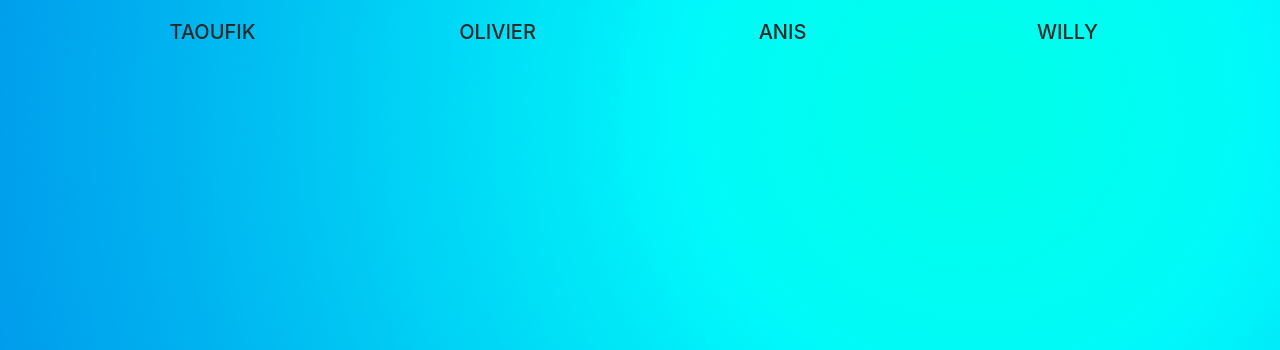
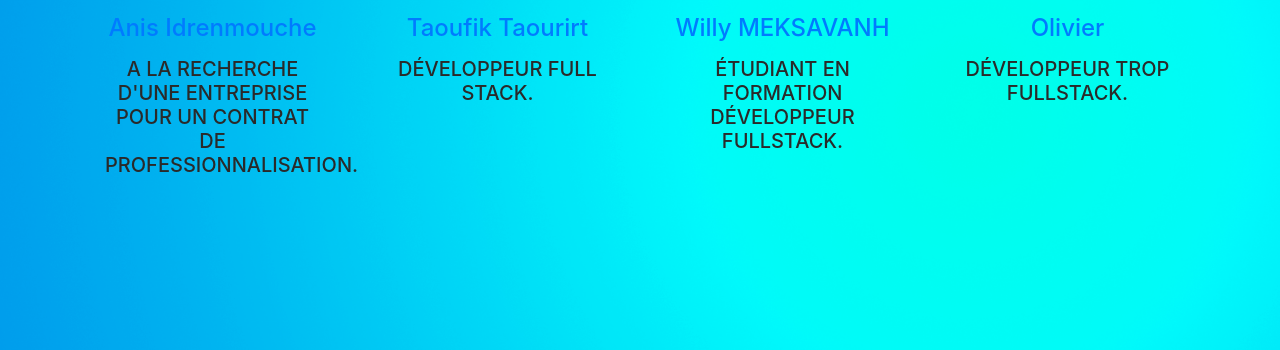
Before and after one commit to mrlaowilly/site_educatif, a Symfony app: template templates/default/reference.html.twig in a window 1280 px wide. Shown: the part 450-800 px from the top of the page. Run offline with Twig, Linux system fonts and the light colour scheme; the template is opened without the code that fills it, so the values that code supplies are empty; some libraries are stand-ins or nearby versions.

Commit message:
finition de la page reference

```diff
--- a/templates/default/reference.html.twig
+++ b/templates/default/reference.html.twig
@@ -19,31 +19,32 @@
             <ul class="row">
                 <li class="col-12 col-md-6 col-lg-3">
                     <div class="cnt-block equal-hight" style="height: 349px; ;border: aliceblue;background: bottom;">
-                        <figure><img src="http://www.webcoderskull.com/img/team4.png" class="img-responsive" alt=""></figure>
-
-                        <h3><a href="http://www.webcoderskull.com/">Taoufik</a></h3>
+                        <figure><a href="https://www.linkedin.com/in/anis-idrenmouche-5a84b2183/"><img src="https://media.licdn.com/dms/image/C4E03AQHbam60QENVzg/profile-displayphoto-shrink_200_200/0?e=1564012800&v=beta&t=Gx8G7hAC2or-Z1qBRNpPLyMDqGXLSdfbLbIEJhdVapo" class="img-responsive" alt=""></figure>
+                             <h4>Anis Idrenmouche</h4>
+                        <h3><a></a>A la recherche d'une entreprise pour un contrat de professionnalisation. </a></h3>
 
                     </div>
                 </li>
                 <li class="col-12 col-md-6 col-lg-3">
                     <div class="cnt-block equal-hight" style="height: 349px; ;border: aliceblue;background: bottom;">
-                        <figure><img src="http://www.webcoderskull.com/img/team1.png" class="img-responsive" alt=""></figure>
-                        <h3><a href="">Olivier </a></h3>
-                        <p></p>
+                        <figure><a href=https://www.linkedin.com/in/taoufik-taourirt-991664109/"><img src="https://media.licdn.com/dms/image/C5603AQF2_E-hp-s53g/profile-displayphoto-shrink_800_800/0?e=1564012800&v=beta&t=HkrtE5-EvV3ck5BJ-QVDlEoQGx4CubzPOdoQCpa_6Lw" class="img-responsive" alt=""></figure>
+                          <h4>Taoufik Taourirt</h4>
+                        <h3><a></a> Développeur Full stack. </a></h3>
+
                     </div>
                 </li>
                 <li class="col-12 col-md-6 col-lg-3">
                     <div class="cnt-block equal-hight" style="height: 349px; ;border: aliceblue;background: bottom;">
-                        <figure><img src="http://www.webcoderskull.com/img/team4.png" class="img-responsive" alt=""></figure>
-                        <h3><a href="http://www.webcoderskull.com/">Anis </a></h3>
-
+                        <figure><a href="hhttps://www.linkedin.com/in/willy-meksavanh-69a348146/"><img src="https://media.licdn.com/dms/image/C4D03AQHgGLdQVSejJQ/profile-displayphoto-shrink_800_800/0?e=1564012800&v=beta&t=fOcA--51mkDfuWYbYnk_-0R7yBNVGxmLSBGrMuFH_A0" class="img-responsive" alt=""></figure>
+                        <h4>Willy MEKSAVANH</h4>
+                        <h3><a></a> Étudiant en formation Développeur Fullstack. </a></h3>
                     </div>
                 </li>
                 <li class="col-12 col-md-6 col-lg-3">
                     <div class="cnt-block equal-hight" style="height: 349px;border: aliceblue;background: bottom;">
-                        <figure><img src="http://www.webcoderskull.com/img/team2.png" class="img-responsive" alt=""></figure>
-                        <h3><a href="http://www.webcoderskull.com/">Willy </a></h3>
-
+                        <figure><a href="https://www.linkedin.com/in/anis-idrenmouche-5a84b2183/"><img src="https://media.licdn.com/dms/image/C4D03AQEuYef2UsKhYQ/profile-displayphoto-shrink_800_800/0?e=1564012800&v=beta&t=MHw4GnnKFUeEOW9O7VPymJjs_q7fFf9OyVBCM0Kr3Sg" class="img-responsive" alt=""></figure>
+                        <h4>Olivier</h4>
+                        <h3><a></a> Développeur trop  Fullstack. </a></h3>
                         <ul class="follow-us clearfix">
                             <li><a href="#"><i class="fa fa-facebook" aria-hidden="true"></i></a></li>
                             <li><a href="#"><i class="fa fa-twitter" aria-hidden="true"></i></a></li>
```
Also changed, not shown: templates/admin/index.html.twig (+14 -5 lines).
